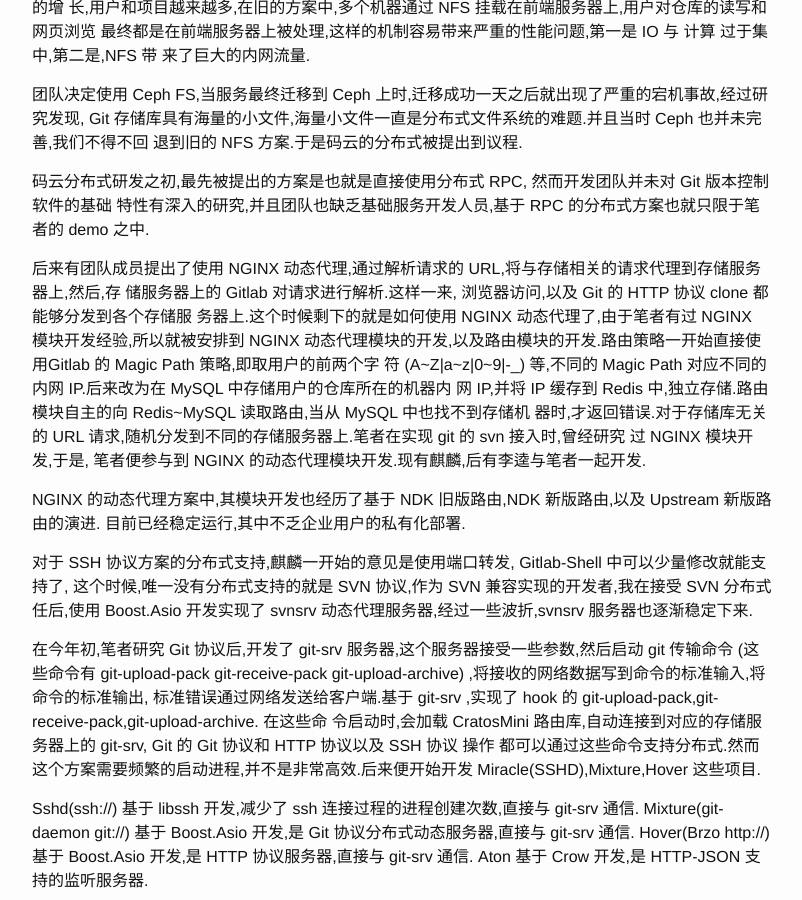
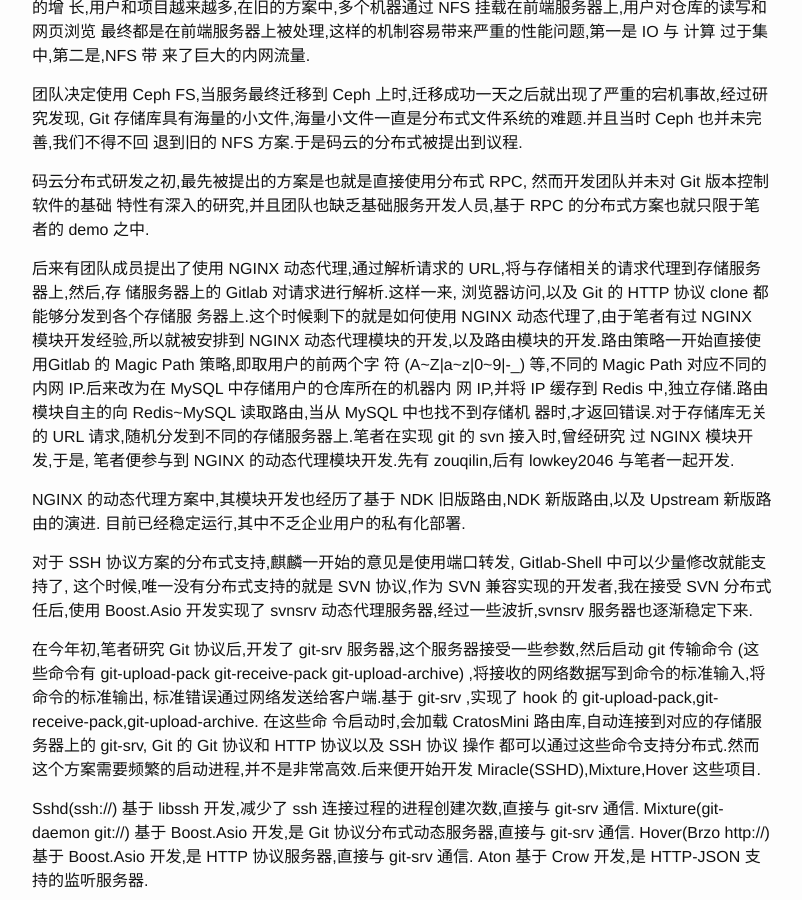
Before and after one commit to fcharlie/fcharlie.github.io, a Jekyll site: the page built from _posts/2016-11-05-Brzo.md, in a window 1280 px wide and 900 px high, scrolled down 417 px. Shown: the whole window, without its empty margins (238-1040 px from the left). Built offline with Jekyll 4.4.1, drawn with Linux system fonts in a browser that asks for light colours.

Commit message:
Fix spell

```diff
--- a/_posts/2016-11-05-Brzo.md
+++ b/_posts/2016-11-05-Brzo.md
@@ -33,7 +33,7 @@
 符 (A~Z|a~z|0~9|-_) 等,不同的 Magic Path 对应不同的内网 IP.后来改为在 MySQL 中存储用户的仓库所在的机器内
 网 IP,并将 IP 缓存到 Redis 中,独立存储.路由模块自主的向 Redis~MySQL 读取路由,当从 MySQL 中也找不到存储机
 器时,才返回错误.对于存储库无关的 URL 请求,随机分发到不同的存储服务器上.笔者在实现 git 的 svn 接入时,曾经研究
-过 NGINX 模块开发,于是, 笔者便参与到 NGINX 的动态代理模块开发.现有麒麟,后有李逵与笔者一起开发.
+过 NGINX 模块开发,于是, 笔者便参与到 NGINX 的动态代理模块开发.先有 zouqilin,后有 lowkey2046 与笔者一起开发.
 
 NGINX 的动态代理方案中,其模块开发也经历了基于 NDK 旧版路由,NDK 新版路由,以及 Upstream 新版路由的演进.
 目前已经稳定运行,其中不乏企业用户的私有化部署.
@@ -49,7 +49,7 @@
 都可以通过这些命令支持分布式.然而这个方案需要频繁的启动进程,并不是非常高效.后来便开始开发 Miracle(SSHD),Mixture,Hover
 这些项目.
 
-Sshd(ssh://) 基于 libssh 开发,减少了 ssh 连接过程的进程创建次数,直接与 git-srv 通信.
+Sshd(ssh://)  基于 libssh 开发,减少了 ssh 连接过程的进程创建次数,直接与 git-srv 通信.
 Mixture(git-daemon git://) 基于 Boost.Asio 开发,是 Git 协议分布式动态服务器,直接与 git-srv 通信.
 Hover(Brzo http://) 基于 Boost.Asio 开发,是 HTTP 协议服务器,直接与 git-srv 通信.
 Aton 基于 Crow 开发,是 HTTP-JSON 支持的监听服务器.
```
